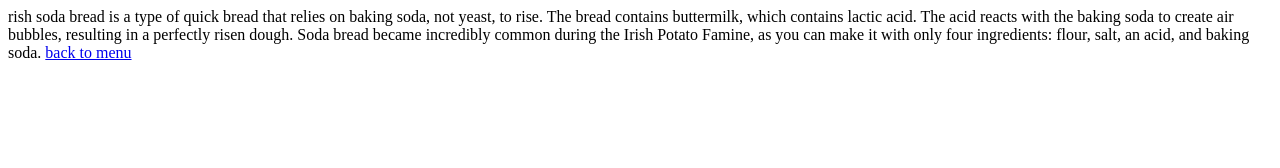
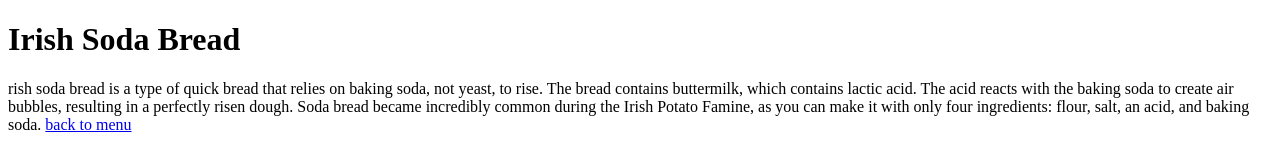
Before and after one commit to fdelaby/odin-recipe, a plain HTML site: page recipes/isb.html in a window 1280 px wide. Drawn offline with Linux system fonts and the light colour scheme.

Commit message:
correction page isb

```diff
--- a/recipes/isb.html
+++ b/recipes/isb.html
@@ -6,6 +6,7 @@
     <title>Document</title>
 </head>
 <body>
+    <h1>Irish Soda Bread</h1>
     rish soda bread is a type of quick bread that relies on baking soda, not yeast, to rise. The bread contains buttermilk, which contains lactic acid. The acid reacts with the baking soda to create air bubbles, resulting in a perfectly risen dough.
 
 Soda bread became incredibly common during the Irish Potato Famine, as you can make it with only four ingredients: flour, salt, an acid, and baking soda.
```
